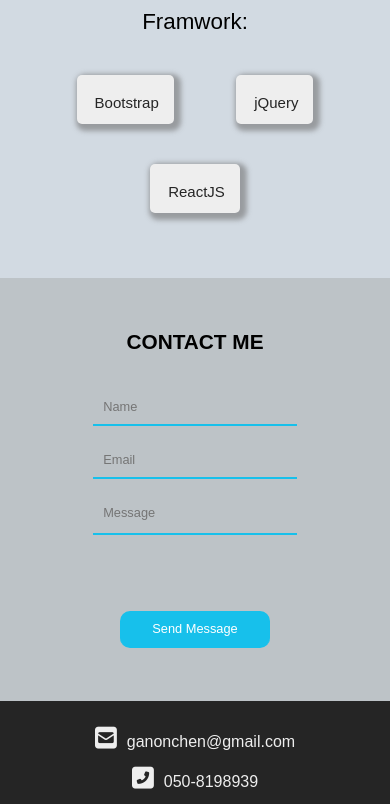
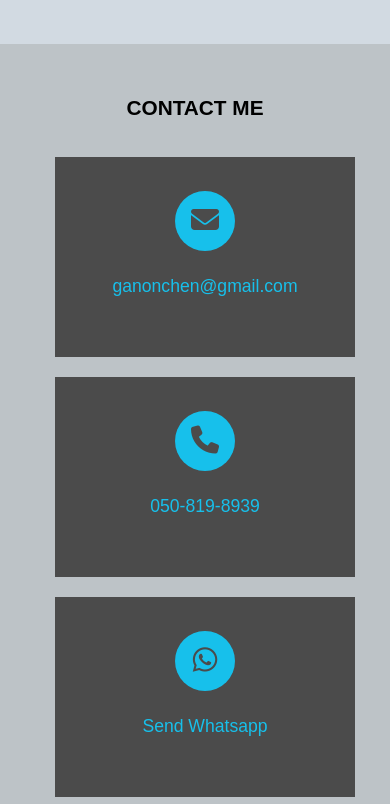
Before and after one commit to ChenGanon/portfolio, a React (Create React App) app: page /skills in a window 390 px wide. Shown: the part 1156-1960 px from the top of the page. Built offline with nearby package versions, Linux system fonts and the light colour scheme; some icons are missing.

Commit message:
change contact

```diff
--- a/public/index.html
+++ b/public/index.html
@@ -1,4 +1,4 @@
-<!DOCTYPE html>
+<!-- <!DOCTYPE html> -->
 <html lang="en">
   <head>
     <meta charset="utf-8" />
--- a/src/App.css
+++ b/src/App.css
@@ -100,7 +100,6 @@
   background-color: #d2dae2;
   padding: 7vh 15vh;
 }
-
 
 main h2,
 section.contact h2 {
@@ -255,20 +254,60 @@
   justify-content: center;
 }
 
-footer a {
-  text-decoration: none;
-  color: #eee;
+.box-info {
+  display: flex;
+  width: 100%;
+  /* max-width: 1200px; */
+  justify-content: center;
+  padding: 0 20px;
+  flex-wrap: wrap;
 }
 
-footer i {
-  font-size: 25px;
-  padding-top: 15px;
-  padding-right: 10px;
+.box {
+  background-color: #4b4b4b;
+  padding: 0 20px;
+  margin: 10px 10px;
+  width: 20%;
+  height: 200px;
+  display: flex;
+  flex-direction: column;
+  justify-content: center;
+  align-items: center;
+  color: #17c0eb;
 }
 
-footer div {
+.box a {
+  text-decoration: none;
+  color: #17c0eb;
+
+}
+
+.box-icon {
+  font-size: 28px;
+  background-color: #17c0eb;
+  color: #4b4b4b;
+  padding: 25%;
+  width: 60px;
+  height: 60px;
+  border-radius: 50%;
+  text-align: center !important;
+  transition: 0.3s linear;
+}
+
+.box:hover .box-icon{
+  background-color: #4b4b4b;
+  color: #17c0eb;
+  transform: scale(1.6)
+
+}
+
+.box p{
+  margin-top: 20px;
+}
+
+/* .box div {
   margin-top: 10px;
-}
+} */
 
 ul {
   list-style-type: none;
@@ -306,6 +345,10 @@
   cursor: pointer;
 }
 
+.git{
+  color: black ;
+  font-size: 24px
+}
 
 /* mobil */
 @media screen and (max-width: 767px) {
@@ -355,12 +398,22 @@
     font-size: 0.8rem;
   }
 
-  /* h1 {
-    line-height: 130%;
-    font-size: 40px;
-    font-weight: 500;
-  } */
+  .box-info {
+    display: flex;
+    width: 100%;
+    flex-wrap: wrap;
+
+  }
+
+  .box {
+    flex-direction: column;
+    max-width: 100%;
+    width: 100%;
+
+  }
 }
+
+
 
 @media screen and (max-width: 1000px) {
   .card {
@@ -396,4 +449,25 @@
 
     font-size: 0.8rem;
   }
+
+  .box-info{
+    width: 100%;
+    flex-direction: column;
+  }
+  .box {
+    width: inherit !important;
+
+  }
 }
+
+@media screen and (max-width: 1263px) {
+
+  .box {
+    width: 40%;
+    margin: 10px;
+  }
+
+
+
+
+}
--- a/src/App.js
+++ b/src/App.js
@@ -6,7 +6,7 @@
 import Skills from "./components/Skills";
 import Footer from "./components/Footer";
 import Contact from "./components/Contact";
-import { BrowserRouter as Router, Switch, Route, Link } from "react-router-dom";
+import { BrowserRouter as Router, Switch, Route } from "react-router-dom";
 
 class App extends Component {
   constructor(props) {
--- a/src/components/Contact.js
+++ b/src/components/Contact.js
@@ -1,145 +1,43 @@
 import React, { Component } from "react";
 
 class Contact extends Component {
-  constructor(props) {
-    super(props);
-    this.state = {
-      name: null,
-      email: null,
-      message: null,
-      errors: {
-        name: "",
-        email: "",
-        message: ""
-      }
-    };
-  }
 
-  validEmailRegex = RegExp(
-    /^(([^<>()\[\]\.,;:\s@\"]+(\.[^<>()\[\]\.,;:\s@\"]+)*)|(\".+\"))@(([^<>()[\]\.,;:\s@\"]+\.)+[^<>()[\]\.,;:\s@\"]{2,})$/i
-  );
-  validateForm = errors => {
-    let valid = true;
-    Object.values(errors).forEach(val => val.length > 0 && (valid = false));
-    return valid;
-  };
-
-  handleChange = event => {
-    event.preventDefault();
-    const { name, value } = event.target;
-    let errors = this.state.errors;
-
-    switch (name) {
-      case "name":
-        errors.name = value.length < 2 ? "Name must be 2 characters long!" : "";
-        break;
-      case "email":
-        errors.email = this.validEmailRegex.test(value)
-          ? ""
-          : "Email is not valid!";
-        break;
-      case "message":
-        errors.message =
-          value.length < 8 ? "Message must be 8 characters long!" : "";
-        break;
-      default:
-        break;
-    }
-
-    this.setState({ errors, [name]: value });
-  };
-
-  handleSubmit = event => {
-    event.preventDefault();
-    if (this.validateForm(this.state.errors)) {
-      console.info("Valid Form");
-    } else {
-      console.error("Invalid Form");
-    }
-  };
 
   render() {
-    const { errors } = this.state;
-    const { name } = this.state;
-    const { email } = this.state;
-    const { message } = this.state;
+
 
     return (
       <main>
         <section className="contact">
           <h2>CONTACT ME</h2>
-          <form
-            action="POST"
-            data-netlify="true"
-            className="size"
-            autoComplete="off"
-            onSubmit={this.handleSubmit}
-            noValidate
-          >
-            <div className="fields">
-              <div className="field half">
-                <input
-                  type="text"
-                  name="name"
-                  id="name"
-                  placeholder="Name"
-                  onChange={this.handleChange}
-                  noValidate
-                />
-              </div>
-              <div className="field half">
-                <input
-                  type="email"
-                  name="email"
-                  id="email"
-                  placeholder="Email"
-                  onChange={this.handleChange}
-                  noValidate
-                />
-              </div>
-              <div className="field">
-                <textarea
-                  name="message"
-                  id="message"
-                  placeholder="Message"
-                  rows="7"
-                  onChange={this.handleChange}
-                  noValidate
-                ></textarea>
-              </div>
+          <div className="box-info">
+            <div className="box">
+              <a href="mailto:ganonchen@gmail.com">
+                <i className="box-icon fas fa-envelope"></i>
+              </a>
+              <p> ganonchen@gmail.com</p>
             </div>
-            {errors.name.length > 0 && name !== "" ? (
-              <span style={{ color: "red" }} className="error">
-                {errors.name}
-              </span>
-            ):null}
-            <br />
-            {errors.email.length > 0 && email !== "" ? (
-              <span style={{ color: "red" }} className="error">
-                {errors.email}
-              </span>
-            ):null}
-            <br />
+            <div className="box">
+              <a href="tel:0508198939">
+                <i className="box-icon fas fa-phone"></i>
+              </a>
+              <p>050-819-8939</p>
+            </div>
+            <div className="box">
+              <a href="https://api.whatsapp.com/send?phone=9720508198939">
+                <i className="box-icon fab fa-whatsapp"></i>
+              </a>
+              <p>Send Whatsapp</p>
+            </div>
+            <div className="box">
+              <a href="https://github.com/ChenGanon"  target="_blank">
+                <i className="box-icon fab fa-github"></i>
+              </a>
+              <p>My Github </p>
+            </div>
+          </div>
 
-            {errors.message.length > 0 && message !== "" ? (
-              <span style={{ color: "red" }} className="error">
-                {errors.message}
-              </span>
-            ):null}
 
-            <ul className="actions">
-              <li>
-                <input
-                  type="submit"
-                  className="button primary submit"
-                  value="Send Message"
-                />
-              </li>
-            </ul>
-            <div className="field">
-              <div data-netlify-recaptcha="true"></div>
-            </div>
-          </form>
         </section>
       </main>
     );
--- a/src/components/Footer.js
+++ b/src/components/Footer.js
@@ -3,15 +3,7 @@
 function Footer() {
   return (
     <footer>
-      <a href="mailto:ganonchen@gmail.com">
-        <i className="fas fa-envelope-square"></i>ganonchen@gmail.com
-      </a>
-      <a href="tel:0508198939">
-        <i className="fas fa-phone-square-alt"></i>050-8198939
-      </a>
-      <a href="https://api.whatsapp.com/send?phone=9720508198939">
-        <i className="fab fa-whatsapp-square"></i>
-      </a>
+
       <div>&copy; by chen ganon </div>
     </footer>
   );
--- a/src/components/Header.js
+++ b/src/components/Header.js
@@ -10,10 +10,8 @@
             Hi I'm Chen, <span>Junior Front-end Developer </span>
           </h1>
           <h2>
-            Lorem ipsum, dolor sit amet consectetur adipisicing elit. Laborum
-            vero est quis commodi consequatur! Voluptates porro, similique
-            facere neque, officiis ullam nostrum consequuntur repudiandae
-            molestiae beatae incidunt accusantium earum aliquam.
+            Graduate Bsc in information system.<br/>
+             Looking for a Front End development job
           </h2>
           <nav>
             <ul id="nav">
@@ -24,7 +22,7 @@
                 onClick={() => props.handleClass("about")}
               >
                 <li
-                  className={props.class==="about" ? "active" : "no-active"}
+                  className={props.class === "about" ? "active" : "no-active"}
                   id="about"
                 >
                   About
@@ -37,7 +35,9 @@
                 onClick={() => props.handleClass("projects")}
               >
                 <li
-                  className={props.class==="projects" ? "active" : "no-active"}
+                  className={
+                    props.class === "projects" ? "active" : "no-active"
+                  }
                   id="project"
                 >
                   Projects
@@ -50,7 +50,7 @@
                 onClick={() => props.handleClass("skills")}
               >
                 <li
-                  className={props.class==="skills" ? "active" : "no-active"}
+                  className={props.class === "skills" ? "active" : "no-active"}
                   id="skills"
                 >
                   Skills
--- a/src/components/Project.js
+++ b/src/components/Project.js
@@ -14,6 +14,7 @@
         </p>
         {props.projects.language!==null?<p>Language:<br/>{props.projects.language}</p>:null}
         {props.projects.link!==null?<p><a href={props.projects.link}>{props.projects.title}</a></p>:null}
+        {props.projects.github!==null?<p><a  href={props.projects.github}> <i className="git fab fa-github"></i></a></p>:null}
       </div>
     </div>
   </div>
--- a/src/components/Projects.js
+++ b/src/components/Projects.js
@@ -14,21 +14,24 @@
           content:
             "Android application myTrip for cost-adjusted trip planning and route. This is the final project in BSC in Information Systems.",
           language: null,
-          link: null
+          link: null,
+          github:null
         },
         {
           title: "MY PORTFOLIO",
           image: portfolio,
           content: "My portfolio website.",
-          language: "HTML, CSS, JavaScript",
-          link: null
+          language: "ReactJS, HTML, CSS, JavaScript",
+          link: null,
+          github:"https://github.com/ChenGanon/portfolio"
         },
         {
           title: "NEWS APP",
           image: news,
           content: "Real-time news app used with REST API-'newsAPI'",
-          language: "Angular,HTML, CSS, Bootstrap, node.js(express)",
-          link: "https://news--app.herokuapp.com/"
+          language: "ReactJS ,HTML, CSS, Bootstrap.",
+          link: "https://news-react-app.netlify.com/",
+          github:"https://github.com/ChenGanon/news"
         }
       ]
     };
```
